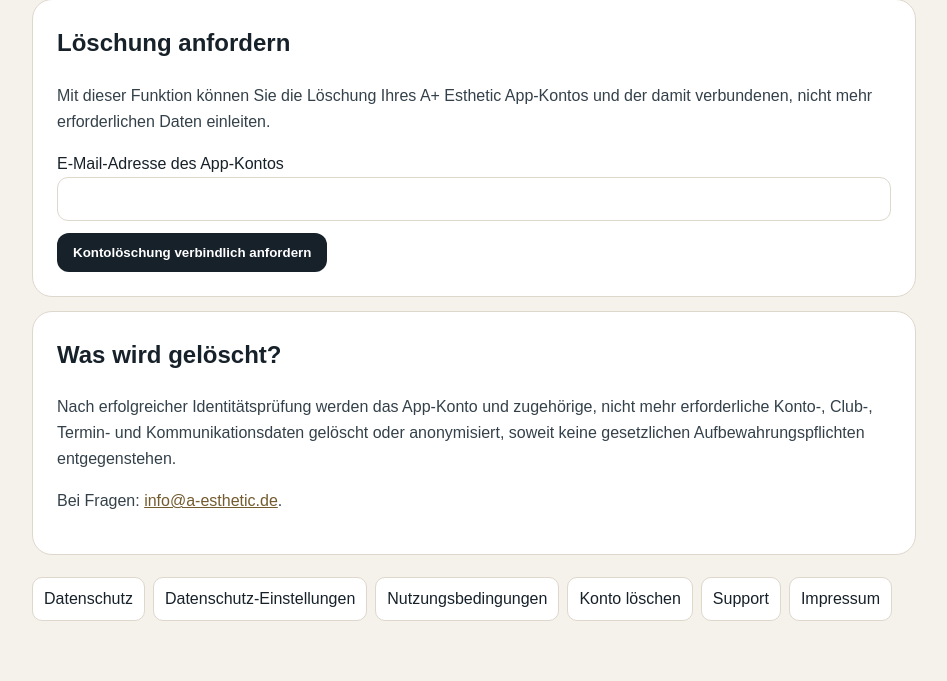
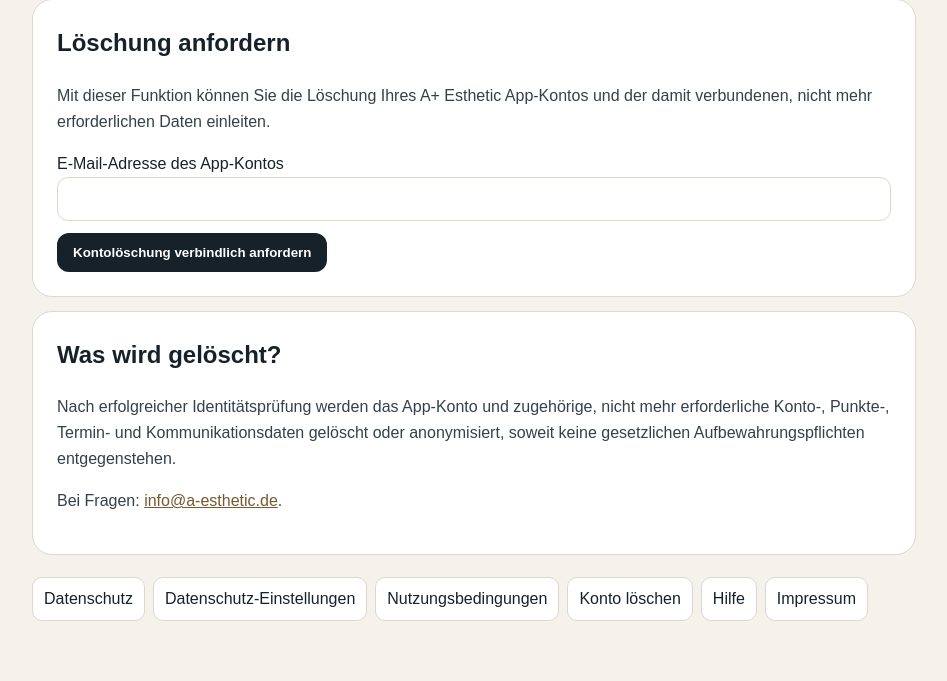
Before and after one commit to hsdarestani/a_esthetic, a Django app: page /konto-loeschen/ in a window 1280 px wide. Shown: the part 278-959 px from the top of the page, without its empty margins (166-1113 px from the left). Run offline with Django 5.2, Linux system fonts and the light colour scheme; data comes from the database, SQL or seed files in the repository; parts of the project's set-up code (start-up, migrations or seed data) failed here and were passed over; some libraries are stand-ins or nearby versions.

Commit message:
finish German legal terminology

```diff
--- a/templates/legal.html
+++ b/templates/legal.html
@@ -33,17 +33,17 @@
   {% endif %}
 
   {% if page == 'privacy_choices' %}
-  <section class="card"><h2>Ihre Datenschutz-Optionen</h2><p>In der App können Sie unter <strong>Profil & Datenschutz</strong> Ihre Kontaktdaten und die Einstellung für personalisierte Club-Informationen verwalten.</p><ul><li><a href="/profil/">Profil öffnen</a> (Anmeldung erforderlich)</li><li><a href="/konto-loeschen/">Kontolöschung und Datenlöschung anfordern</a></li><li><a href="mailto:info@a-esthetic.de?subject=DSGVO-Auskunft%20A%2B%20Esthetic">Auskunft oder Datenkopie anfordern</a></li><li><a href="/datenschutz/">Vollständige Datenschutzerklärung lesen</a></li></ul></section>
+  <section class="card"><h2>Ihre Datenschutz-Optionen</h2><p>In der App können Sie unter <strong>Profil & Datenschutz</strong> Ihre Kontaktdaten und die Einstellung für personalisierte App-Informationen verwalten.</p><ul><li><a href="/profil/">Profil öffnen</a> (Anmeldung erforderlich)</li><li><a href="/konto-loeschen/">Kontolöschung und Datenlöschung anfordern</a></li><li><a href="mailto:info@a-esthetic.de?subject=DSGVO-Auskunft%20A%2B%20Esthetic">Auskunft oder Datenkopie anfordern</a></li><li><a href="/datenschutz/">Vollständige Datenschutzerklärung lesen</a></li></ul></section>
   {% endif %}
 
   {% if page == 'account_deletion' %}
   <section class="card"><h2>Löschung anfordern</h2><p>Mit dieser Funktion können Sie die Löschung Ihres A+ Esthetic App-Kontos und der damit verbundenen, nicht mehr erforderlichen Daten einleiten.</p>{% if deletion_submitted %}<div class="ok"><strong>Anfrage gespeichert.</strong><br>Ihre Löschanfrage wurde protokolliert. A+ Esthetic prüft die Identität und führt die Löschung entsprechend den geltenden gesetzlichen Vorgaben durch.</div>{% else %}{% if deletion_error %}<div class="error">{{ deletion_error }}</div>{% endif %}<form method="post">{% csrf_token %}{% if request.user.is_authenticated %}<p>Angemeldetes Konto: <strong>{{ requested_email }}</strong></p>{% else %}<label class="field">E-Mail-Adresse des App-Kontos<input type="email" name="email" value="{{ requested_email }}" autocomplete="email" required></label>{% endif %}<button class="btn" type="submit">Kontolöschung verbindlich anfordern</button></form>{% endif %}</section>
-  <section class="card"><h2>Was wird gelöscht?</h2><p>Nach erfolgreicher Identitätsprüfung werden das App-Konto und zugehörige, nicht mehr erforderliche Konto-, Club-, Termin- und Kommunikationsdaten gelöscht oder anonymisiert, soweit keine gesetzlichen Aufbewahrungspflichten entgegenstehen.</p><p>Bei Fragen: <a href="mailto:info@a-esthetic.de">info@a-esthetic.de</a>.</p></section>
+  <section class="card"><h2>Was wird gelöscht?</h2><p>Nach erfolgreicher Identitätsprüfung werden das App-Konto und zugehörige, nicht mehr erforderliche Konto-, Punkte-, Termin- und Kommunikationsdaten gelöscht oder anonymisiert, soweit keine gesetzlichen Aufbewahrungspflichten entgegenstehen.</p><p>Bei Fragen: <a href="mailto:info@a-esthetic.de">info@a-esthetic.de</a>.</p></section>
   {% endif %}
 
   {% if page == 'support' %}
   <section class="card"><h2>Kontakt</h2><p><strong>A+ Esthetic GmbH</strong><br>Stiftstraße 14<br>60313 Frankfurt am Main</p><p>E-Mail: <a href="mailto:info@a-esthetic.de">info@a-esthetic.de</a><br>Telefon: <a href="tel:+496971417012">069 71417012</a><br>WhatsApp: <a href="https://wa.me/491729907936">+49 172 9907936</a></p></section>
-  <section class="card"><h2>Wobei wir helfen</h2><p>Support umfasst insbesondere Anmeldung, App-Zugriff, Mitgliedschaft, Wallet und Rewards, Terminanfragen, Datenschutzanfragen und technische Probleme.</p></section>
+  <section class="card"><h2>Wobei wir helfen</h2><p>Hilfe umfasst insbesondere Anmeldung, App-Zugriff, Mitgliedschaft, Punkte und Vorteile, Terminanfragen, Datenschutzanfragen und technische Probleme.</p></section>
   {% endif %}
 
   {% if page == 'terms' %}
@@ -57,7 +57,7 @@
   <section class="card"><h2>8. Datenschutz und Kontolöschung</h2><p>Informationen zur Datenverarbeitung finden Sie in der <a href="/datenschutz/">Datenschutzerklärung</a>. Die Löschung des App-Kontos kann über <a href="/konto-loeschen/">Konto & Daten löschen</a> angefordert werden. Gesetzliche Aufbewahrungs- und Dokumentationspflichten bleiben unberührt.</p></section>
   {% endif %}
 
-  <nav class="links"><a href="/datenschutz/">Datenschutz</a><a href="/datenschutz/einstellungen/">Datenschutz-Einstellungen</a><a href="/nutzungsbedingungen/">Nutzungsbedingungen</a><a href="/konto-loeschen/">Konto löschen</a><a href="/support/">Support</a><a href="/impressum/">Impressum</a></nav>
+  <nav class="links"><a href="/datenschutz/">Datenschutz</a><a href="/datenschutz/einstellungen/">Datenschutz-Einstellungen</a><a href="/nutzungsbedingungen/">Nutzungsbedingungen</a><a href="/konto-loeschen/">Konto löschen</a><a href="/support/">Hilfe</a><a href="/impressum/">Impressum</a></nav>
 </main>
 <script>
 document.querySelector('[data-legal-back]')?.addEventListener('click', function(){
```
